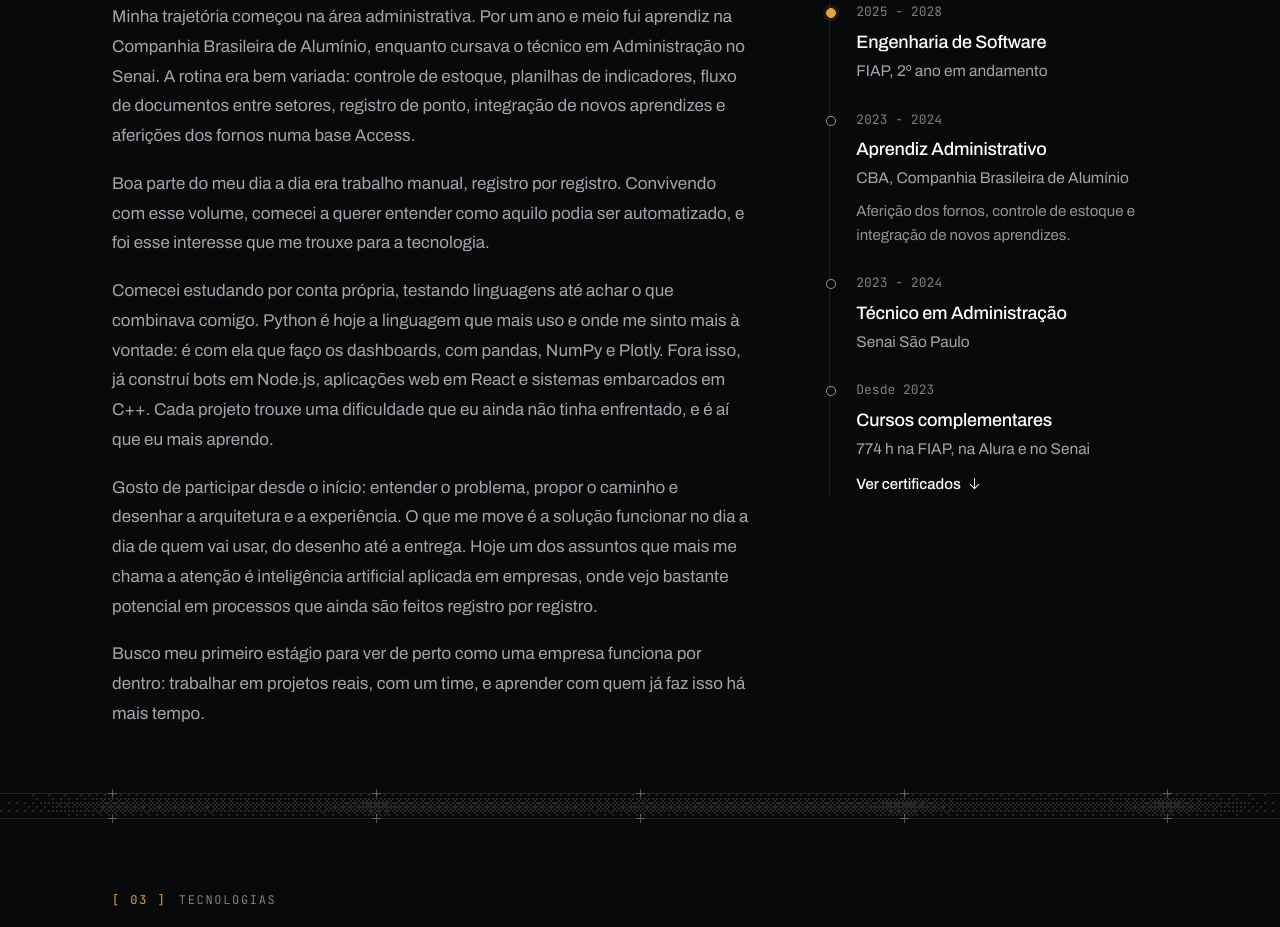
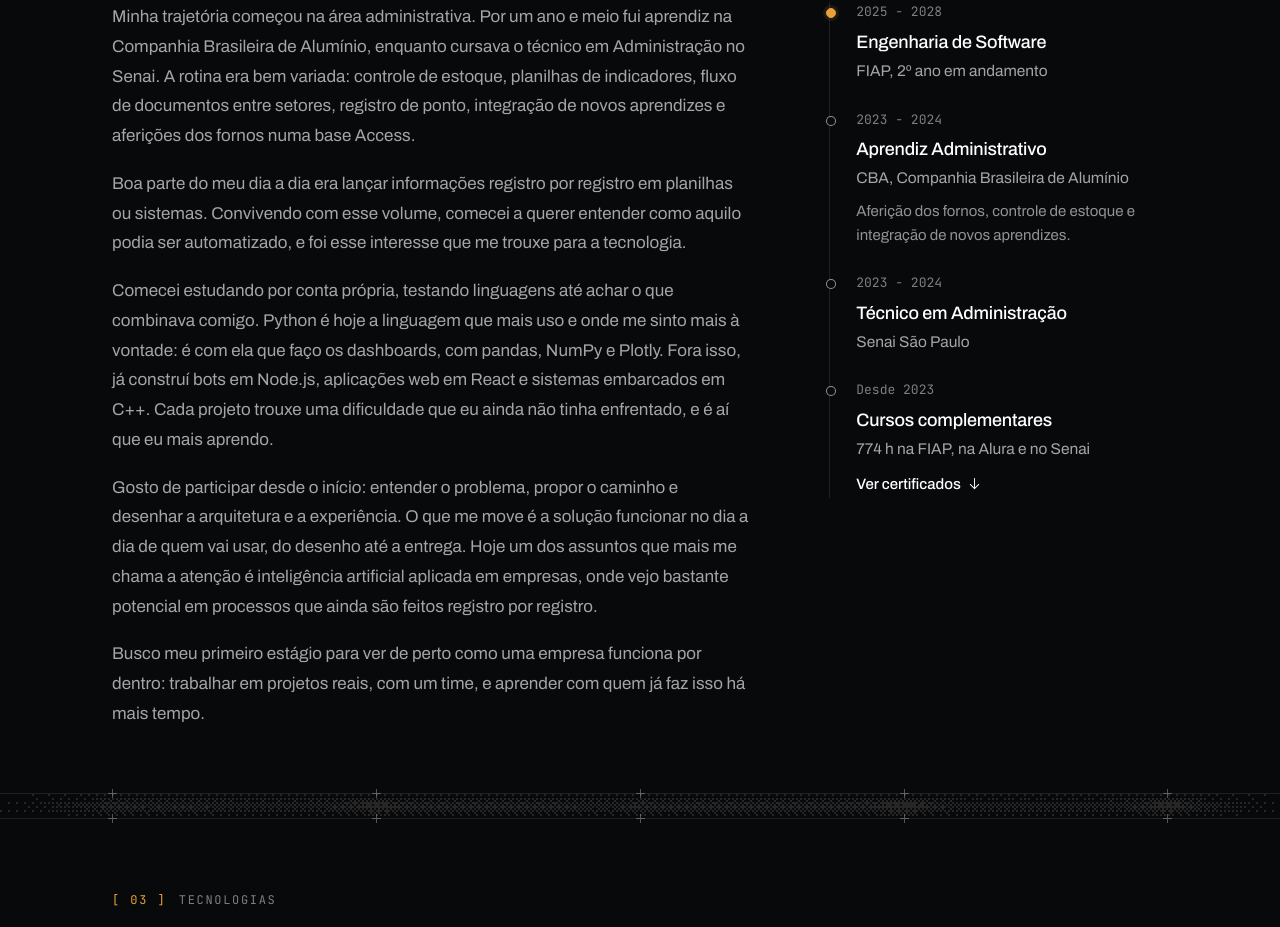
Before and after one commit to Devduu/Portfolio, a React (Vite) app: page / in a window 1280 px wide. Shown: the part 2697-3624 px from the top of the page. Built offline with nearby package versions, Linux system fonts and the light colour scheme.

Commit message:
Atualiza texto da seção de trajetória

```diff
--- a/src/data/perfil.js
+++ b/src/data/perfil.js
@@ -262,7 +262,7 @@ export const HISTORIA = [
     'Minha trajetória começou na área administrativa. Por um ano e meio fui aprendiz na Companhia Brasileira de Alumínio, enquanto cursava o técnico em Administração no Senai. A rotina era bem variada: controle de estoque, planilhas de indicadores, fluxo de documentos entre setores, registro de ponto, integração de novos aprendizes e aferições dos fornos numa base Access.',
   ],
   [
-    'Boa parte do meu dia a dia era trabalho manual, registro por registro. Convivendo com esse volume, comecei a querer entender como aquilo podia ser automatizado, e foi esse interesse que me trouxe para a tecnologia.',
+    'Boa parte do meu dia a dia era lançar informações registro por registro em planilhas ou sistemas. Convivendo com esse volume, comecei a querer entender como aquilo podia ser automatizado, e foi esse interesse que me trouxe para a tecnologia.',
   ],
   [
     'Comecei estudando por conta própria, testando linguagens até achar o que combinava comigo. Python é hoje a linguagem que mais uso e onde me sinto mais à vontade: é com ela que faço os dashboards, com pandas, NumPy e Plotly. Fora isso, já construí bots em Node.js, aplicações web em React e sistemas embarcados em C++. Cada projeto trouxe uma dificuldade que eu ainda não tinha enfrentado, e é aí que eu mais aprendo.',
```
